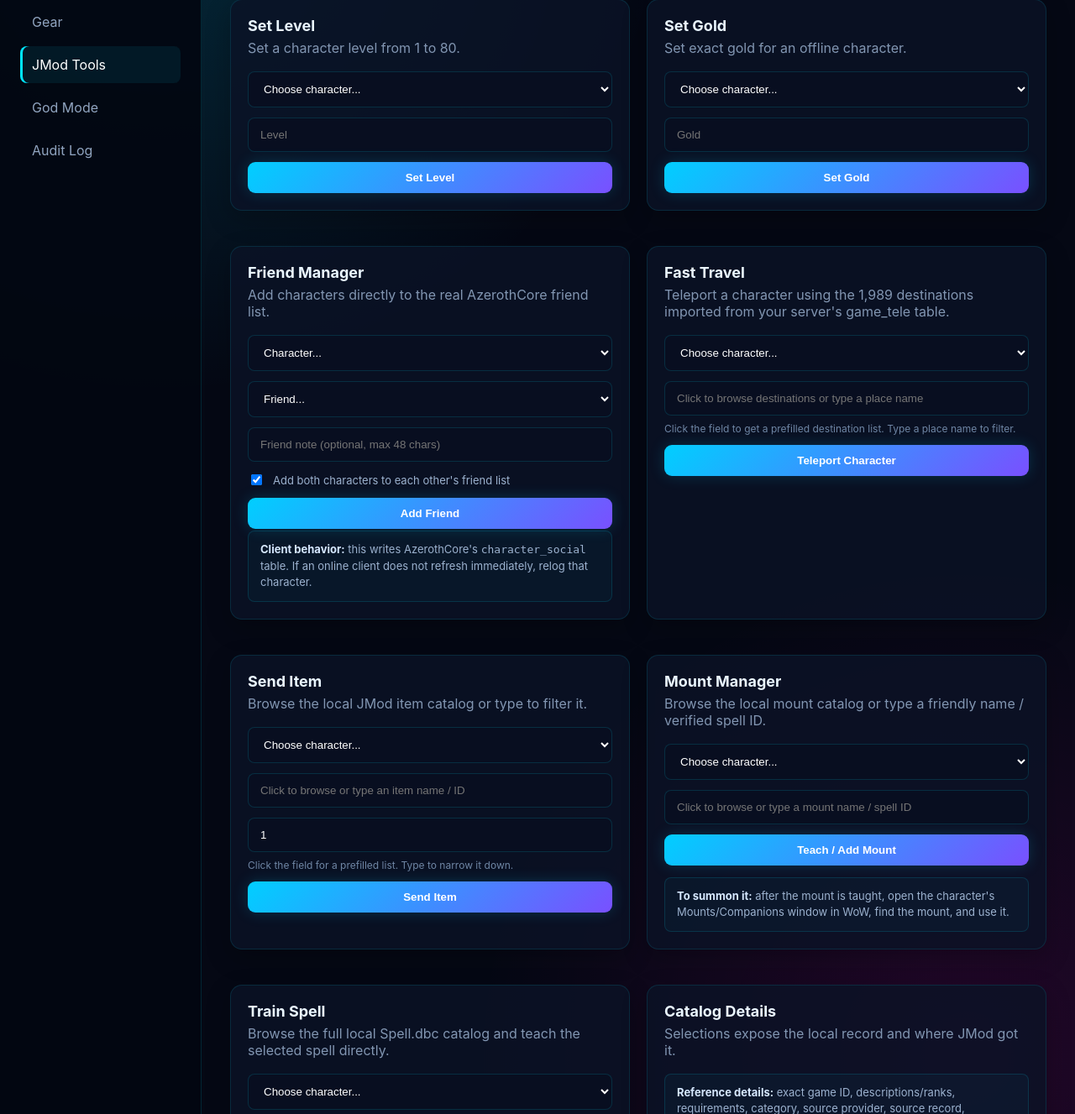
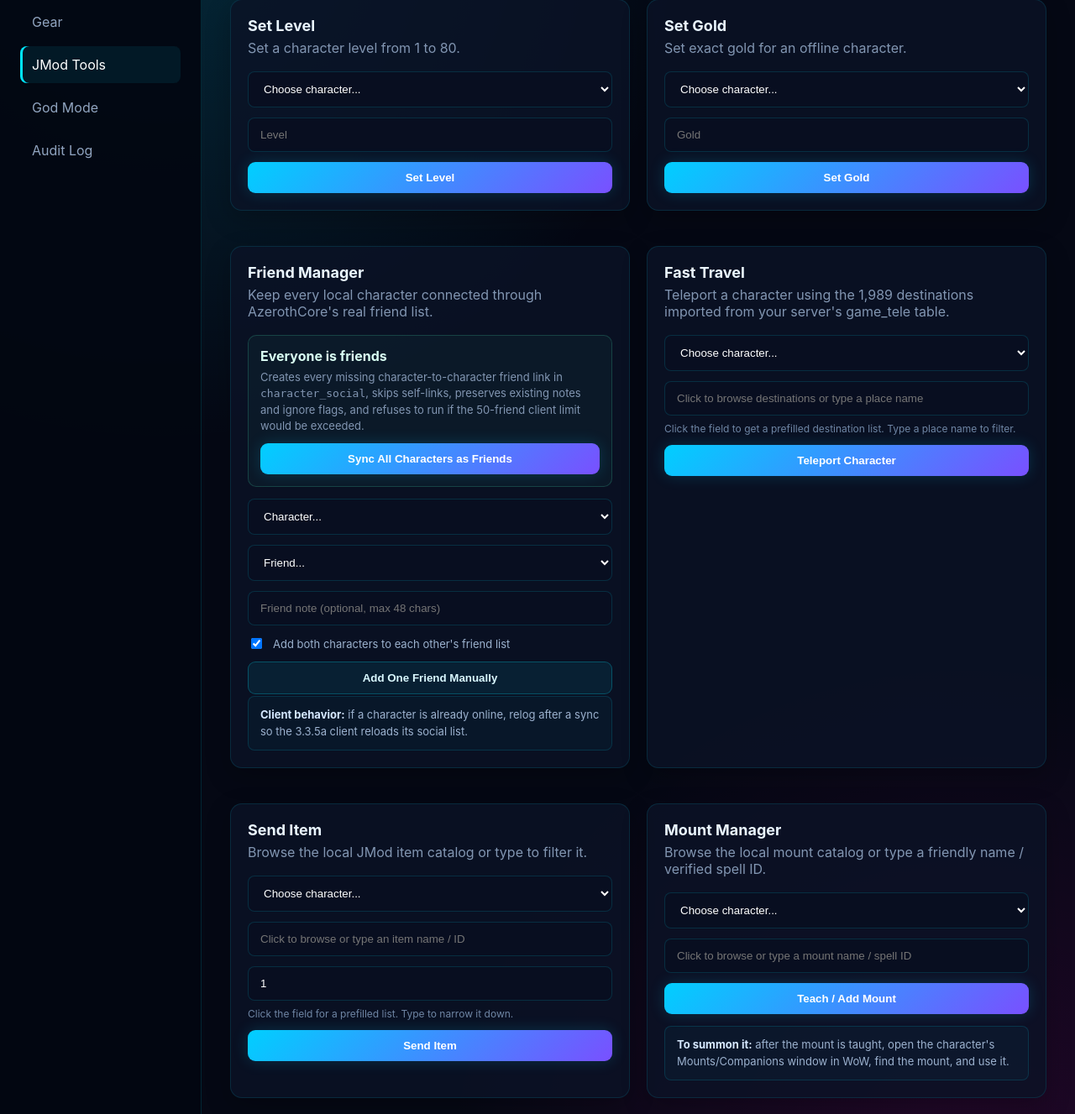
Before and after one commit to J3ST3L2/JMod-WoW, a Python web app: template admin/web/app/templates/jmod_tools.html in a window 1280 px wide. Shown: the part 314-1641 px from the top of the page at 84% size. Run offline with Jinja, Linux system fonts and the light colour scheme; the template is opened without the code that fills it, so the values that code supplies are empty.

Commit message:
Add all-friends sync control

```diff
--- a/admin/web/app/templates/jmod_tools.html
+++ b/admin/web/app/templates/jmod_tools.html
@@ -28,6 +28,8 @@
         .catalog-preview.open{display:block}.catalog-preview-title{font-weight:700;color:#fff;font-size:14px}.catalog-preview-meta{margin-top:5px;color:#9cb2cf;font-size:12px;line-height:1.5}.catalog-preview-description{margin-top:7px;color:#b7c9df;font-size:12px;line-height:1.5}.catalog-preview-source{margin-top:8px;padding-top:8px;border-top:1px solid rgba(255,255,255,.07);color:#7f96b4;font-size:11px;line-height:1.5}
         .checkbox-row{display:flex;align-items:center;gap:10px;color:#9cb2cf;font-size:13px}.checkbox-row input{width:auto}
         .friend-list{margin-top:14px;display:grid;gap:8px}.friend-row{display:grid;grid-template-columns:minmax(120px,1fr) minmax(120px,1fr) auto;gap:8px;align-items:center;padding:10px 12px;border:1px solid rgba(255,255,255,.07);border-radius:8px;background:rgba(255,255,255,.02);font-size:13px}.friend-row small{display:block;color:#7f96b4}.friend-row form{display:block}.friend-row button{white-space:nowrap}
+        .sync-box{margin-bottom:14px;padding:14px;border:1px solid rgba(77,255,195,.18);border-radius:10px;background:rgba(77,255,195,.04)}
+        .sync-box strong{display:block;margin-bottom:6px;color:#d9fff3}.sync-box p{margin:0 0 12px;font-size:13px;line-height:1.45}
         @media(max-width:900px){.tool-grid{grid-template-columns:1fr}.friend-row{grid-template-columns:1fr}}
     </style>
 </head>
@@ -54,15 +56,22 @@
 
             <section class="panel tool-card">
                 <h2>Friend Manager</h2>
-                <p>Add characters directly to the real AzerothCore friend list.</p>
+                <p>Keep every local character connected through AzerothCore's real friend list.</p>
+                <div class="sync-box">
+                    <strong>Everyone is friends</strong>
+                    <p>Creates every missing character-to-character friend link in <code>character_social</code>, skips self-links, preserves existing notes and ignore flags, and refuses to run if the 50-friend client limit would be exceeded.</p>
+                    <form method="post" action="/jmod-tools/friends/sync-all">
+                        <button class="primary-button" type="submit">Sync All Characters as Friends</button>
+                    </form>
+                </div>
                 <form method="post" action="/jmod-tools/friends/add">
                     <select name="character" required><option value="">Character...</option>{% for c in characters %}<option value="{{ c.name }}">{{ c.name }}</option>{% endfor %}</select>
                     <select name="friend" required><option value="">Friend...</option>{% for c in characters %}<option value="{{ c.name }}">{{ c.name }}</option>{% endfor %}</select>
                     <input name="note" maxlength="48" placeholder="Friend note (optional, max 48 chars)">
                     <label class="checkbox-row"><input type="checkbox" name="mutual" value="1" checked> Add both characters to each other's friend list</label>
-                    <button class="primary-button" type="submit">Add Friend</button>
+                    <button class="secondary-button" type="submit">Add One Friend Manually</button>
                 </form>
-                <div class="catalog-note"><strong>Client behavior:</strong> this writes AzerothCore's <code>character_social</code> table. If an online client does not refresh immediately, relog that character.</div>
+                <div class="catalog-note"><strong>Client behavior:</strong> if a character is already online, relog after a sync so the 3.3.5a client reloads its social list.</div>
                 {% if friends %}
                 <div class="friend-list">
                     {% for f in friends %}
```
